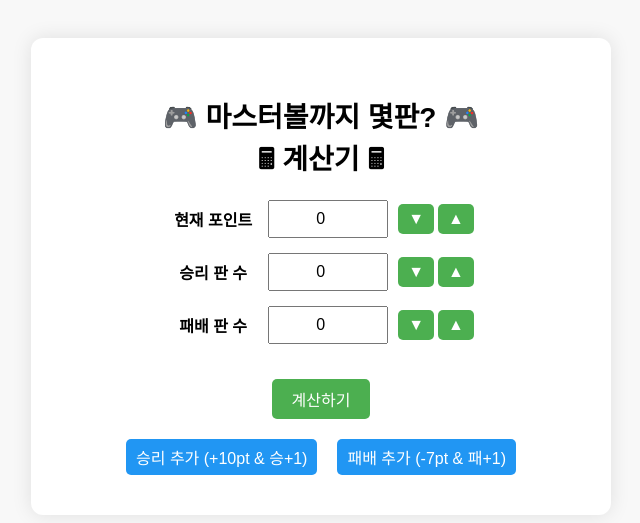
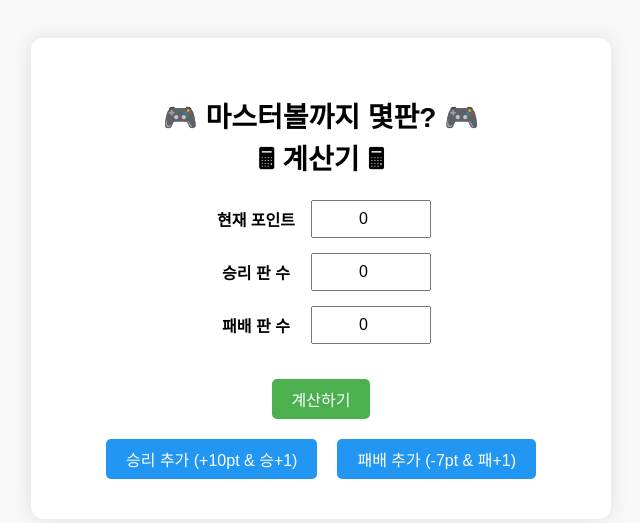
Before and after one commit to Happy-Bees/masterball_calc, a Flask app: page / in a window 1280 px wide. Shown: the top 523 px of the page, without its empty margins (319-959 px from the left). Run offline with Flask 3, Linux system fonts and the light colour scheme.

Commit message:
입력칸 옆 ▲▼ 버튼 제거하여 UI 정리

```diff
--- a/templates/index.html
+++ b/templates/index.html
@@ -45,28 +45,21 @@
       text-align: center;
     }
 
-    .button-group {
-      display: flex;
-      flex-direction: row;
-      gap: 4px;
-    }
-
-    .button-group button,
-    .main-buttons button {
-      padding: 6px 10px;
-      font-size: 16px;
-      border: none;
-      border-radius: 5px;
-      cursor: pointer;
-      background-color: #4CAF50;
-      color: white;
-    }
-
     .main-buttons {
       margin-top: 20px;
       display: flex;
       justify-content: center;
       gap: 20px;
+    }
+
+    .main-buttons button,
+    .submit-button {
+      padding: 8px 20px;
+      font-size: 16px;
+      border: none;
+      border-radius: 5px;
+      cursor: pointer;
+      color: white;
     }
 
     .main-buttons button {
@@ -75,13 +68,7 @@
 
     .submit-button {
       margin-top: 20px;
-      padding: 8px 20px;
-      font-size: 16px;
       background-color: #4CAF50;
-      color: white;
-      border: none;
-      border-radius: 5px;
-      cursor: pointer;
     }
 
     .result {
@@ -105,28 +92,16 @@
       <div class="input-row">
         <label>현재 포인트</label>
         <input type="number" name="current" value="{{ current }}">
-        <div class="button-group">
-          <button name="adjust" value="current-1">▼</button>
-          <button name="adjust" value="current+1">▲</button>
-        </div>
       </div>
 
       <div class="input-row">
         <label>승리 판 수</label>
         <input type="number" name="win" value="{{ win }}">
-        <div class="button-group">
-          <button name="adjust" value="win-1">▼</button>
-          <button name="adjust" value="win+1">▲</button>
-        </div>
       </div>
 
       <div class="input-row">
         <label>패배 판 수</label>
         <input type="number" name="lose" value="{{ lose }}">
-        <div class="button-group">
-          <button name="adjust" value="lose-1">▼</button>
-          <button name="adjust" value="lose+1">▲</button>
-        </div>
       </div>
 
       <button class="submit-button" type="submit">계산하기</button>
```
